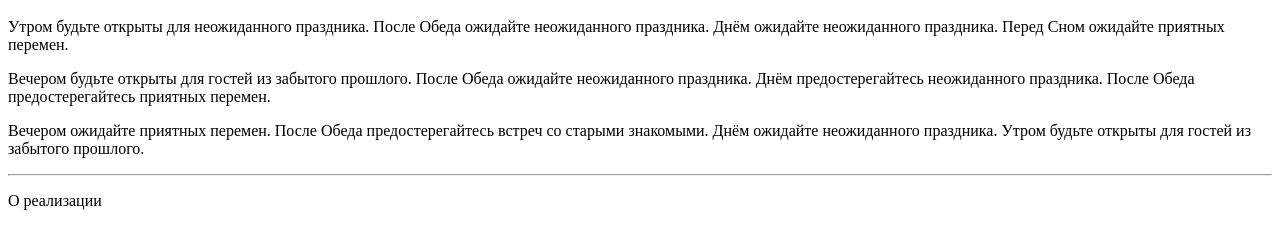
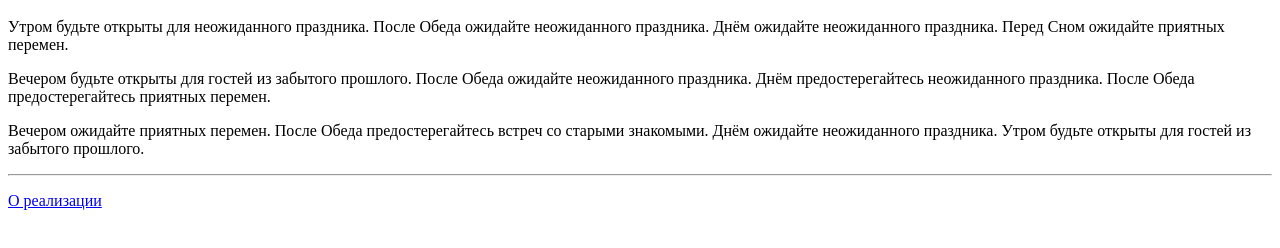
Before and after one commit to nikonovalex/pyweb-m3-hw, a plain HTML site: page index.html in a window 1280 px wide. Shown: the part 48-296 px from the top of the page. Drawn offline with Linux system fonts and the light colour scheme.

Commit message:
Update index.html

```diff
--- a/index.html
+++ b/index.html
@@ -2,4 +2,4 @@
 	<meta charset='utf-8'>
 	<title>Гороскоп на сегодня</title>
 	</head>
-	<body><h1>Ваши предсказания на 2019-04-22</h1><p>Утром будьте открыты для неожиданного праздника. После Обеда ожидайте неожиданного праздника. Днём ожидайте неожиданного праздника. Перед Сном ожидайте приятных перемен.</p><p>Вечером будьте открыты для гостей из забытого прошлого.  После Обеда ожидайте неожиданного праздника. Днём предостерегайтесь неожиданного праздника. После Обеда предостерегайтесь приятных перемен.</p><p>Вечером ожидайте приятных перемен. После Обеда предостерегайтесь встреч со старыми знакомыми. Днём ожидайте неожиданного праздника. Утром будьте открыты для гостей из забытого прошлого.</p><hr /><p>О реализации</p></body></html>
+	<body><h1>Ваши предсказания на 2019-04-22</h1><p>Утром будьте открыты для неожиданного праздника. После Обеда ожидайте неожиданного праздника. Днём ожидайте неожиданного праздника. Перед Сном ожидайте приятных перемен.</p><p>Вечером будьте открыты для гостей из забытого прошлого.  После Обеда ожидайте неожиданного праздника. Днём предостерегайтесь неожиданного праздника. После Обеда предостерегайтесь приятных перемен.</p><p>Вечером ожидайте приятных перемен. После Обеда предостерегайтесь встреч со старыми знакомыми. Днём ожидайте неожиданного праздника. Утром будьте открыты для гостей из забытого прошлого.</p><hr /><p><a href="https://www.w3schools.com">О реализации</a></p></body></html>
```
